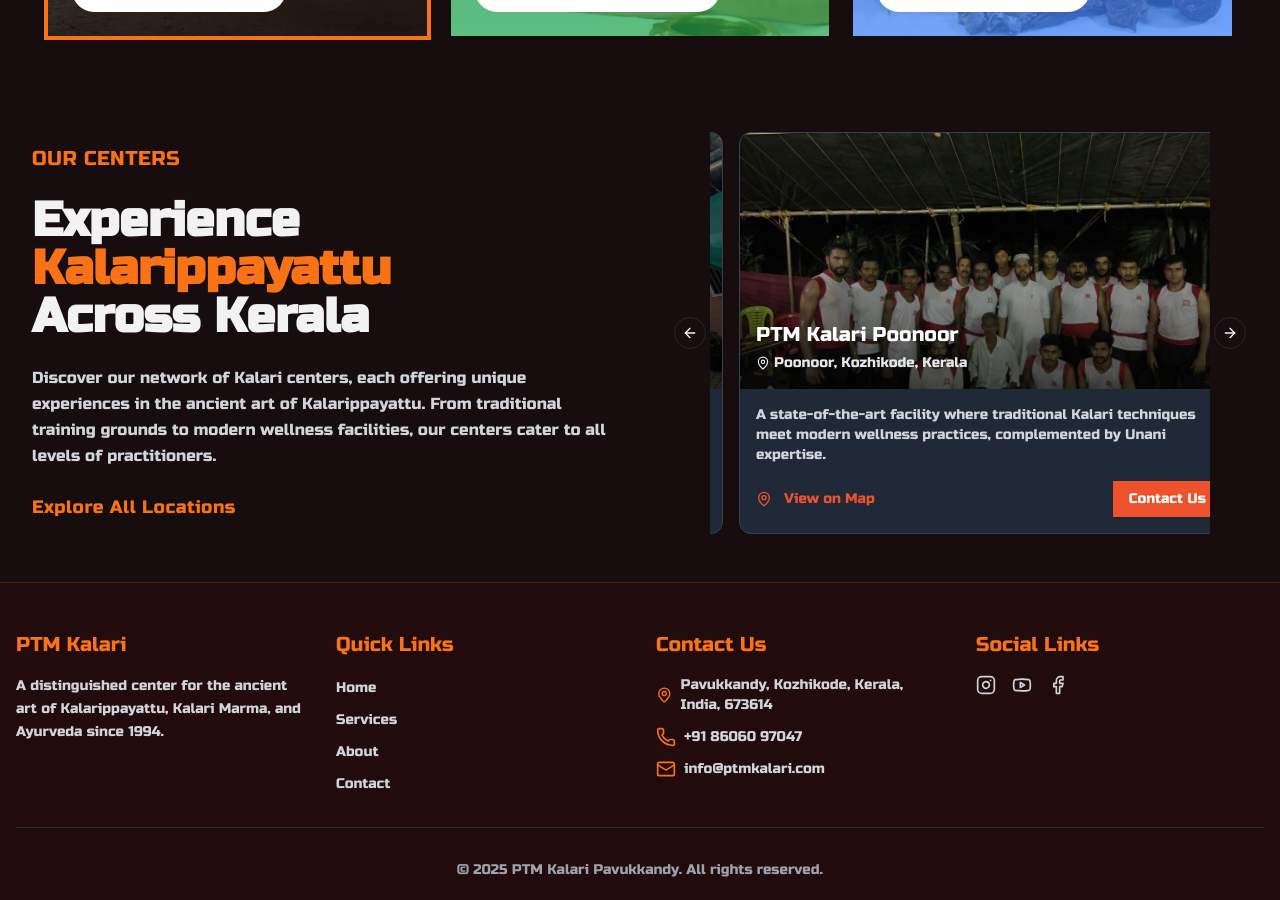
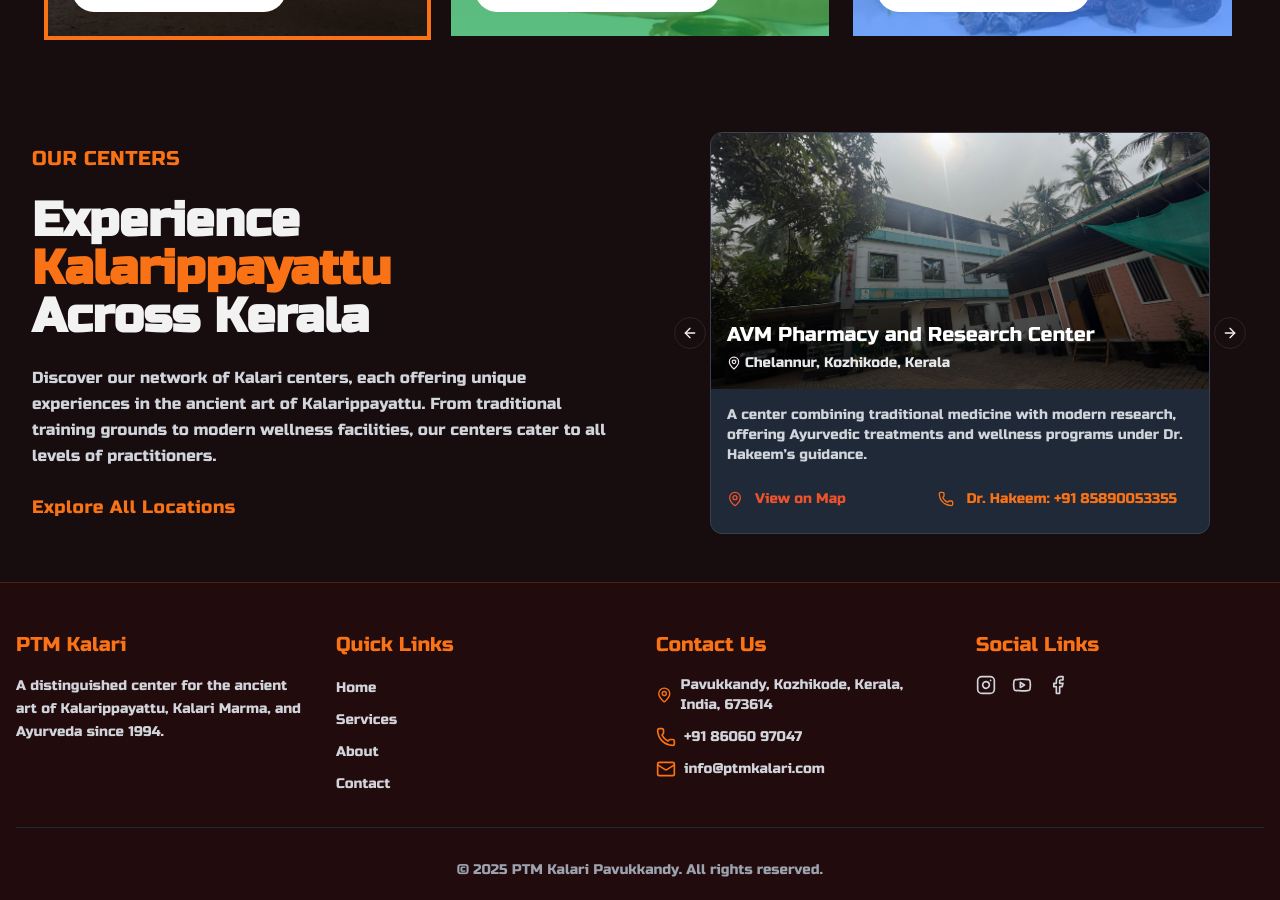
Before and after one commit to sinanptm/ptm, a Next.js app: page / in a window 1280 px wide. Shown: the part 3500-4400 px from the top of the page. Built offline with nearby package versions, Linux system fonts and the light colour scheme.

Commit message:
center card updated with contact number

```diff
--- a/components/CenterCard.tsx
+++ b/components/CenterCard.tsx
@@ -1,12 +1,12 @@
-import { memo } from "react"
-import Image from "next/image"
-import Link from "next/link"
-import { MapPin } from "lucide-react"
-import { Card, CardContent } from "@/components/ui/card"
-import { Button } from "@/components/ui/button"
-import type { Center } from "@/types"
+import { memo } from "react";
+import Image from "next/image";
+import Link from "next/link";
+import { MapPin, Phone } from "lucide-react";
+import { Card, CardContent } from "@/components/ui/card";
+import { Button } from "@/components/ui/button";
+import type { Center } from "@/types";
 
-const CenterCard = ({ center, showContactButton = true }: { center: Center; showContactButton?: boolean }) => (
+const CenterCard = ({ center, showContactButton = true }: { center: Center; showContactButton?: boolean; }) => (
   <Card className="bg-gray-800 border-gray-700 overflow-hidden hover:border-orange-500 transition-colors duration-300">
     <CardContent className="p-0">
       <div className="relative h-48 min-h-[200px] md:h-64">
@@ -39,9 +39,14 @@
             </Link>
           </Button>
           {showContactButton && (
-            <Button asChild>
-              <Link href="/contact" prefetch={false}>
-                Contact Us
+            <Button variant="link" asChild className="text-orange-500 hover:text-orange-400">
+              <Link
+                prefetch={false}
+                href={`tel:${center.phone}`}
+                className="flex items-center"
+              >
+                <Phone size={14} className="mr-1" />
+                {center.instructor}: {center.phone}
               </Link>
             </Button>
           )}
@@ -49,6 +54,6 @@
       </div>
     </CardContent>
   </Card>
-)
+);
 
-export default memo(CenterCard)
+export default memo(CenterCard);
--- a/components/home/Centers.tsx
+++ b/components/home/Centers.tsx
@@ -59,7 +59,7 @@
               }}
               plugins={[
                 Autoplay({
-                  delay: 3000,
+                  delay: 4000,
                   stopOnInteraction: false,
                   stopOnMouseEnter: true
                 })
```
